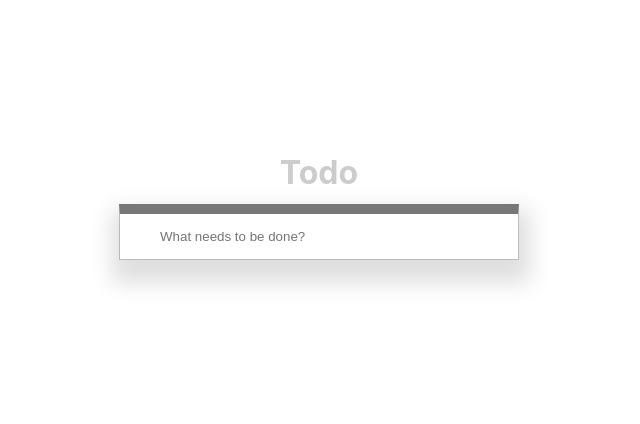
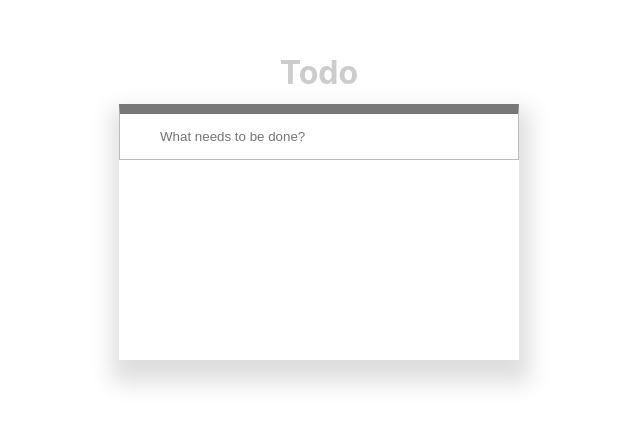
Before and after one commit to zarrr98/to-do-list, a React (Create React App) app: page / in a window 1280 px wide. Shown: the part 194-618 px from the top of the page, without its empty margins (321-961 px from the left). Built offline with nearby package versions, Linux system fonts and the light colour scheme.

Commit message:
Add a virtualized list for showing to do items

```diff
--- a/src/components/TodoList/TodoListContent/TodoListContent.tsx
+++ b/src/components/TodoList/TodoListContent/TodoListContent.tsx
@@ -1,5 +1,6 @@
 import React from "react";
 import TodoListHeader from "../TodoListHeader/TodoListHeader";
+import TodoVirtualList from "../TodoVirtualList/TodoVirtualList";
 import "./styles.scss";
 
 const TodoListContent = () => {
@@ -8,6 +9,7 @@ const TodoListContent = () => {
       <h1 className="todo-list__title">Todo</h1>
       <div className="todo-list__box">
         <TodoListHeader />
+        <TodoVirtualList />
       </div>
     </div>
   );
--- /dev/null
+++ b/src/components/TodoList/TodoVirtualList/TodoVirtualList.tsx
@@ -0,0 +1,52 @@
+import React, { useContext, useRef } from "react";
+import "./styles.scss";
+import {
+  AutoSizer,
+  List,
+  CellMeasurer,
+  CellMeasurerCache,
+} from "react-virtualized";
+import { TodoListContext } from "../../../providers/TodoListProvider/TodoListProvider";
+import TodoListItem from "../TodoListItem/TodoListItem";
+
+const TodoVirtualList = () => {
+  const context = useContext(TodoListContext);
+  const listSizeCache = useRef(
+    new CellMeasurerCache({
+      fixedWidth: true,
+      defaultHeight: 100,
+    })
+  );
+
+  return (
+    <div className="todo-virtual-list">
+      <AutoSizer>
+        {({ width, height }) => (
+          <List
+            width={width}
+            height={height}
+            rowHeight={listSizeCache.current.rowHeight}
+            deferredMeasurementCache={listSizeCache.current}
+            rowCount={context.list.length}
+            rowRenderer={({ key, index, style, parent }) => {
+              const task = context.list[index];
+              return (
+                <CellMeasurer
+                  key={key}
+                  cache={listSizeCache.current}
+                  parent={parent}
+                  columnIndex={0}
+                  rowIndex={index}
+                >
+                  <TodoListItem item={task} style={style} />
+                </CellMeasurer>
+              );
+            }}
+          />
+        )}
+      </AutoSizer>
+    </div>
+  );
+};
+
+export default TodoVirtualList;
--- /dev/null
+++ b/src/components/TodoList/TodoVirtualList/styles.scss
@@ -0,0 +1,4 @@
+.todo-virtual-list {
+  width: 100%;
+  height: 200px;
+}
```
